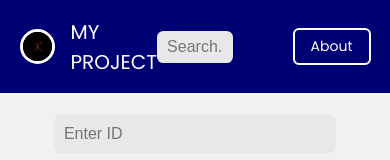
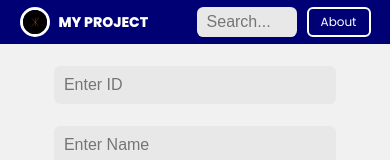
Before and after one commit to kumar-modukuri/Frontend, a React (Create React App) app: page / in a window 390 px wide. Shown: the top 160 px of the page. Built offline with nearby package versions, Linux system fonts and the light colour scheme; no server answers.

Commit message:
responsive

```diff
--- a/src/index.css
+++ b/src/index.css
@@ -331,14 +331,40 @@ button:hover
 {
   img
   {
-    height: 35px;
+    height: 30px;
   }
 
   .titleMain
   {
-    font-size: 20px;
-    margin-left: 6px;
-    font-weight: 400;
+    font-size: 14px;
+    margin-left: 3px;
+  }
+
+  header a
+  {
+    gap: 6px;
+  }
+
+  .about
+  {
+    font-size: 12px;
+    padding: 4px 12px;
+  }
+
+  /* Search Bar */
+
+  .search-about-container
+  {
+    gap: 10px;
+  }
+
+  .search-bar
+  {
+    margin: 0px;
+    padding: 10px;
+    max-width: 100px;
+    max-height: 30px;
+    outline: none;
   }
 
   .home
```
